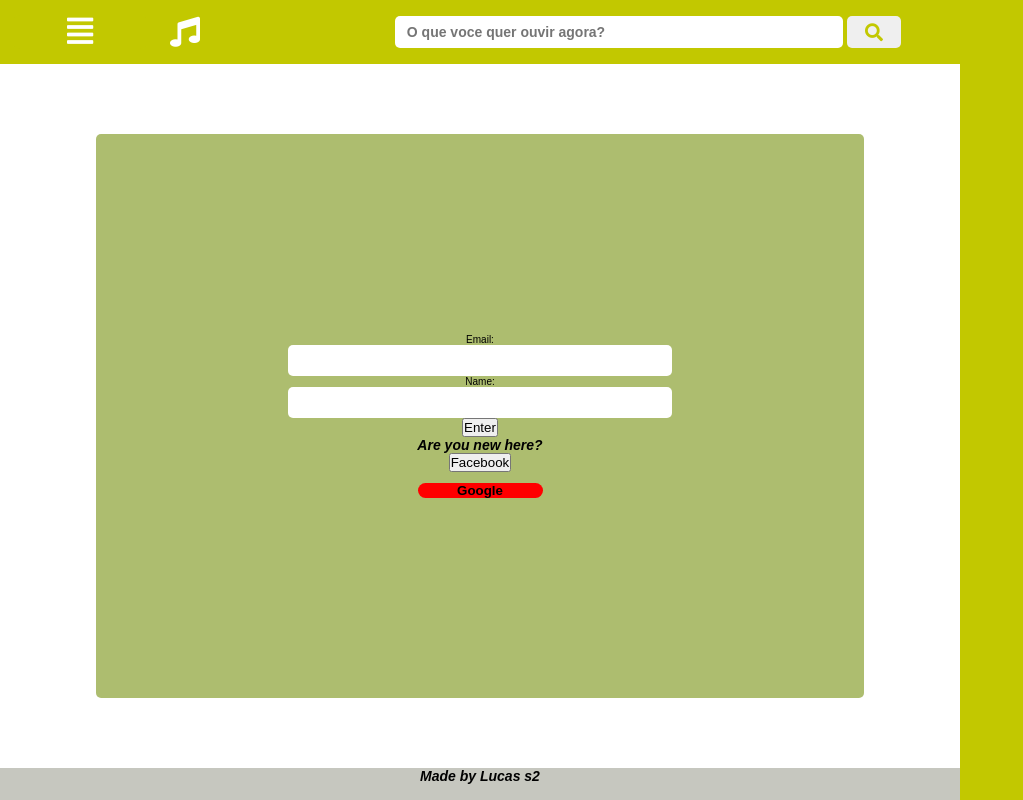
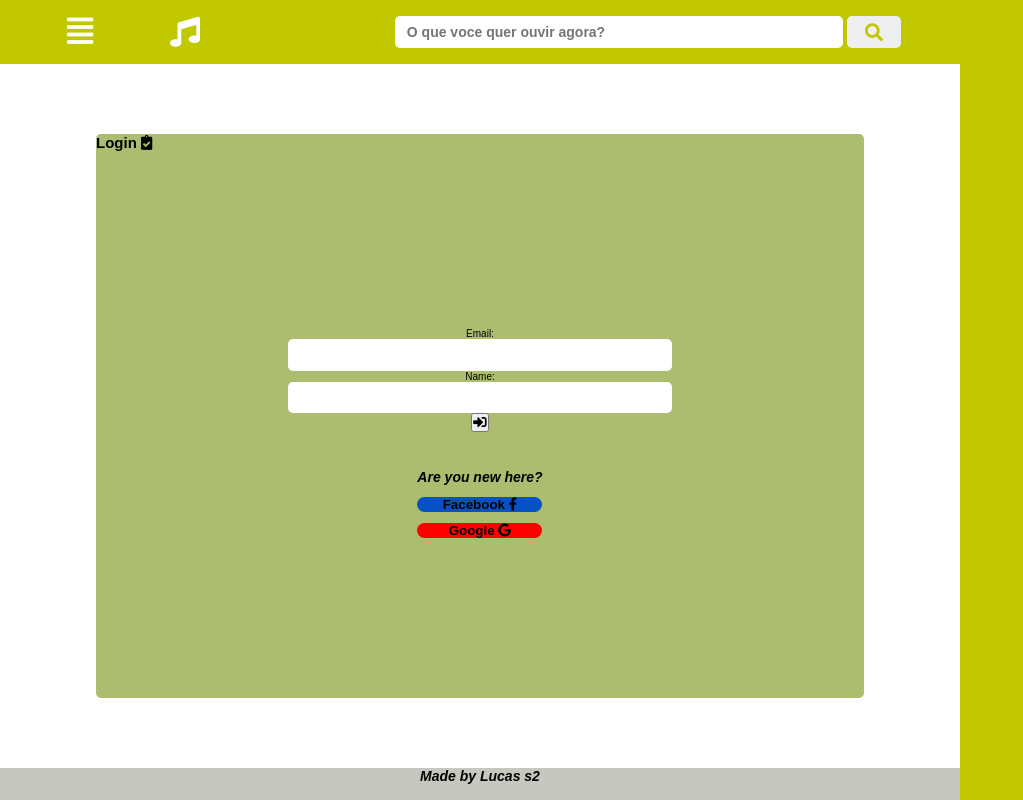
Before and after one commit to Luc4sGomes/interface-music, a plain HTML site: page indexm.html in a window 1280 px wide. Shown: the whole page, without its empty margins (0-1023 px from the left). Drawn offline with Linux system fonts and the light colour scheme.

Commit message:
added changes in html css

```diff
--- a/indexm.html
+++ b/indexm.html
@@ -12,7 +12,7 @@
       crossorigin="anonymous"
     />
     <link rel="shortcut icon" href="#" />
-    <title>Exemplos</title>
+    <title>MusicFly</title>
   </head>
     <body>
       <div class="container">
@@ -34,6 +34,7 @@
         <main>
           <div class="keep-container-login">
             <form action="" method="GET" id="form">
+              <h2 id="logo-login">Login <i class="fas fa-clipboard-check"></i></h2>
               <fieldset>
                 <label for="email">Email:</label>
                 <input type="email">
@@ -41,11 +42,16 @@
                 <label for="password">Name:</label>
                 <input type="password" id="password">
 
-                <button id="button">Enter</button>
+                <button id="button"><i class="fas fa-sign-in-alt"></i></button>
 
-                <p>Are you new here?</p>
-                <button class="instagram">Facebook</button>
-                <button class="google">Google</button>
+                <div class="keep-login-f-g">
+                  <p>Are you new here?</p>
+                <button class="facebook">Facebook <i class="fab fa-facebook-f"></i></button>
+
+                <button class="google">Google <i class="fab fa-google"></i></button>
+                </div>
+
+
               </fieldset>
             </form>
           </div>
```
